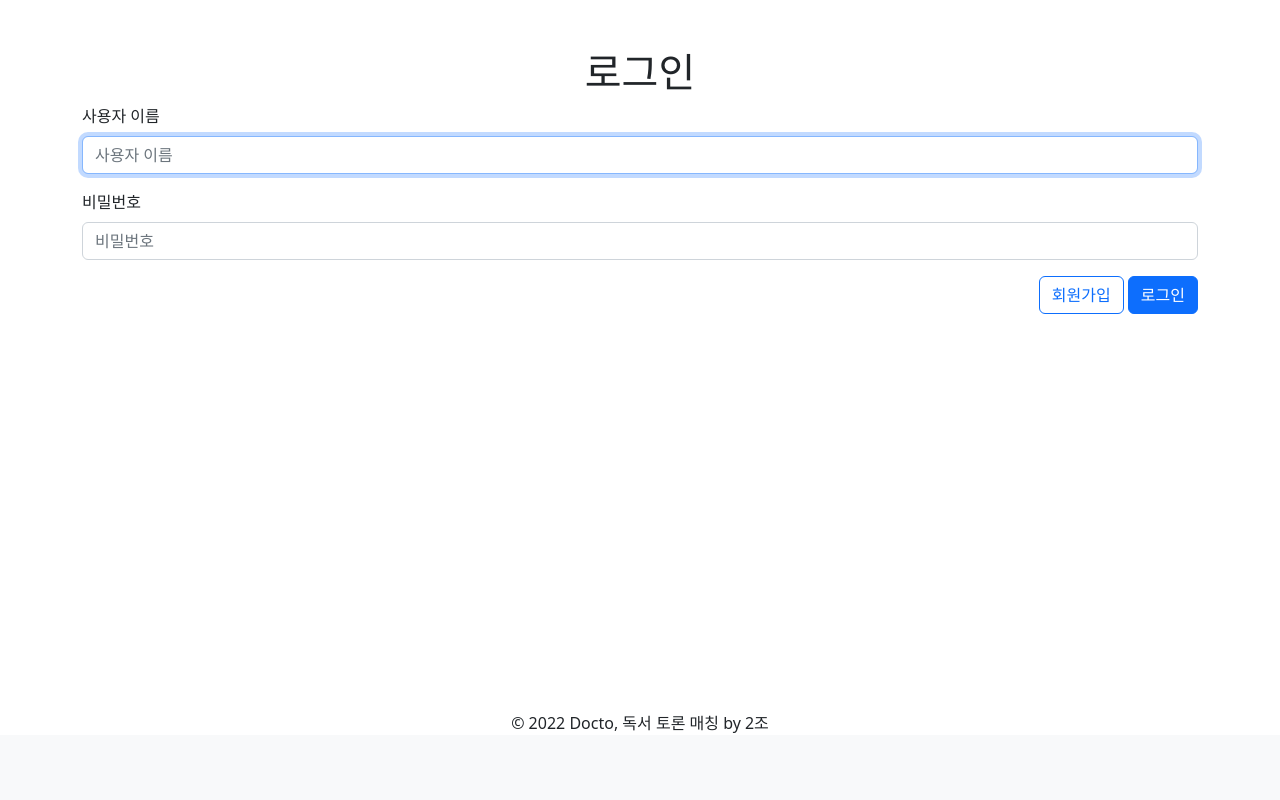
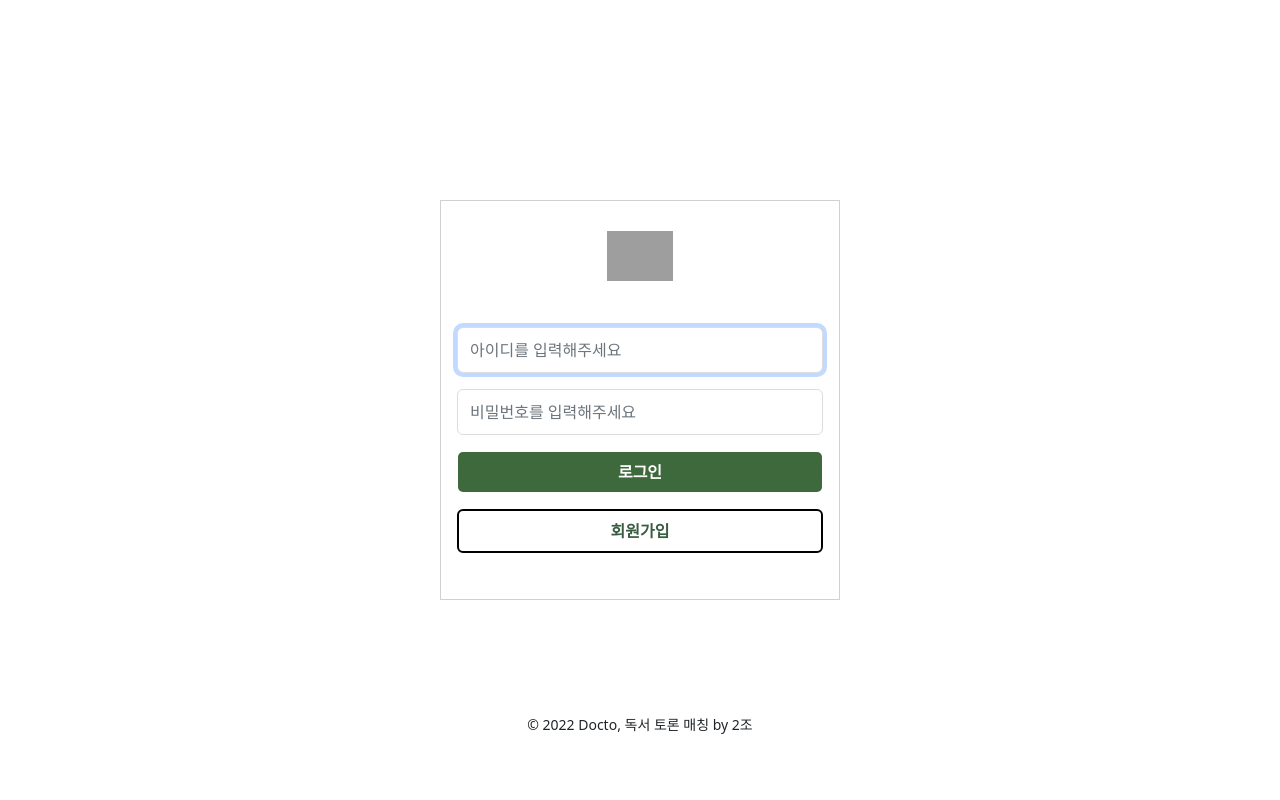
Before and after one commit to ksy133900/KDT-Final-PJT, a Django app: page /accounts/login/ in a window 1280 px wide. Shown: the part 65-865 px from the top of the page. Before the commit the page ends 798 px from the top, so only its background shows below. Run offline with Django 3.2, Linux system fonts and the light colour scheme; some libraries are stand-ins or nearby versions; grey boxes are pictures that could not be loaded.

Commit message:
로그인 ui 변경

```diff
--- a/accounts/templates/accounts/login.html
+++ b/accounts/templates/accounts/login.html
@@ -2,17 +2,34 @@
 {% load django_bootstrap5 %}
 
 {% block content %}
-  <div class="container my-5">
-    <h1 class="text-center">로그인</h1>
-
-    <form action="{% url 'accounts:login' %}" method="POST">
-      {% csrf_token %}
-      {% bootstrap_form login_form %}
-
-      <div class="text-end">
-        <a href="{% url 'accounts:signup' %}" class="btn btn-outline-primary">회원가입</a>
-        <input type="submit" value="로그인" class="btn btn-primary">
+<div style="font-size: 14px;text-align: center;width: 100%;min-height: 100vh;display: flex; flex-direction: row;  justify-content: center;">
+  <div style="margin-top: 200px;">
+  <div>
+    <div class="margin-top: 70px; mb-3" style="background-color: white; width: 400px; height: 400px; border: 1px solid rgba(0, 0, 0, 0.18);">
+      <div style="display: flex;align-items: center;justify-content: center">
+        <img style="height: 50px; object-fit: contain; margin: 30px 0" src="https://cdn-icons-png.flaticon.com/512/3296/3296160.png">
       </div>
-    </form>
-  </div>
+<form class="mb-3" action="{% url 'accounts:login' %}" method="POST" enctype="multipart/form-data"
+style="font-size:14px;">
+{% csrf_token %}
+<div class="my-3 px-3">
+  <input type="text" style="height: 46px; border: 1.5px solid rgb(221, 221, 222);" name="username" autofocus=""
+    autocapitalize="none" autocomplete="username" maxlength="150" class="form-control" placeholder="아이디를 입력해주세요"
+    required="" id="id_username">
+</div>
+<div class="my-3 px-3">
+  <input type="password" style="height: 46px; border: 1.5px solid rgb(221, 221, 222);" name="password"
+    autocomplete="current-password" class="form-control" placeholder="비밀번호를 입력해주세요" required="" id="id_password">
+</div>
+<div class="px-3">
+<input type="submit" class="btn py-2 px-3 form-control fw-bold" style="background-color: #3d693d; color: white"
+  value="로그인">
+</form>
+</div>
+<div class="px-3">
+<a href="{% url 'accounts:signup' %}"> <input class="btn py-2 form-control fw-bold"
+  style="border:2px solid #000000;background-color: white; color: #395c42" value="회원가입"></a>
+</div>
+</div>
+</section>
 {% endblock content %}
```
